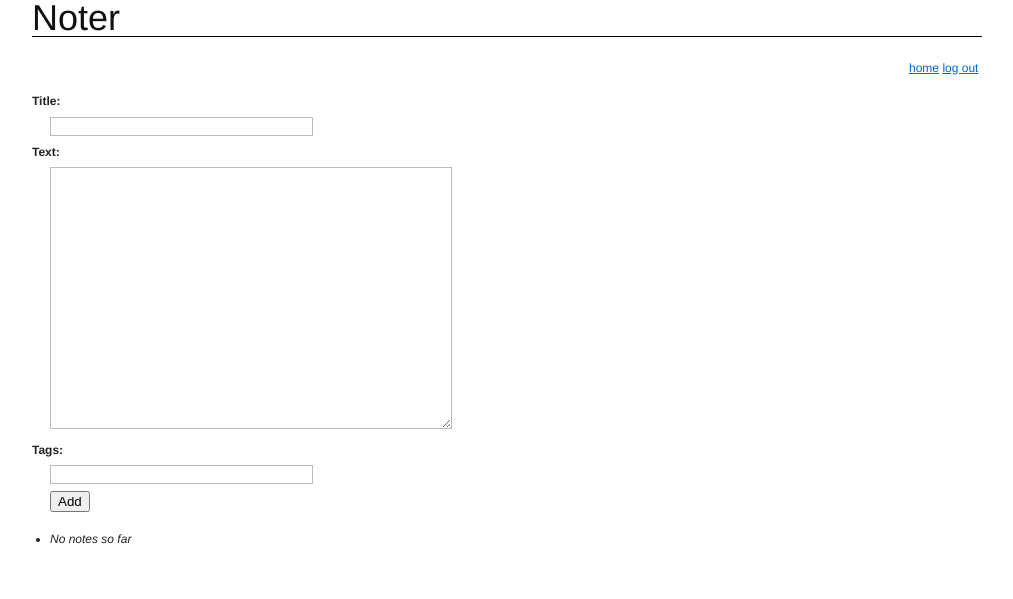
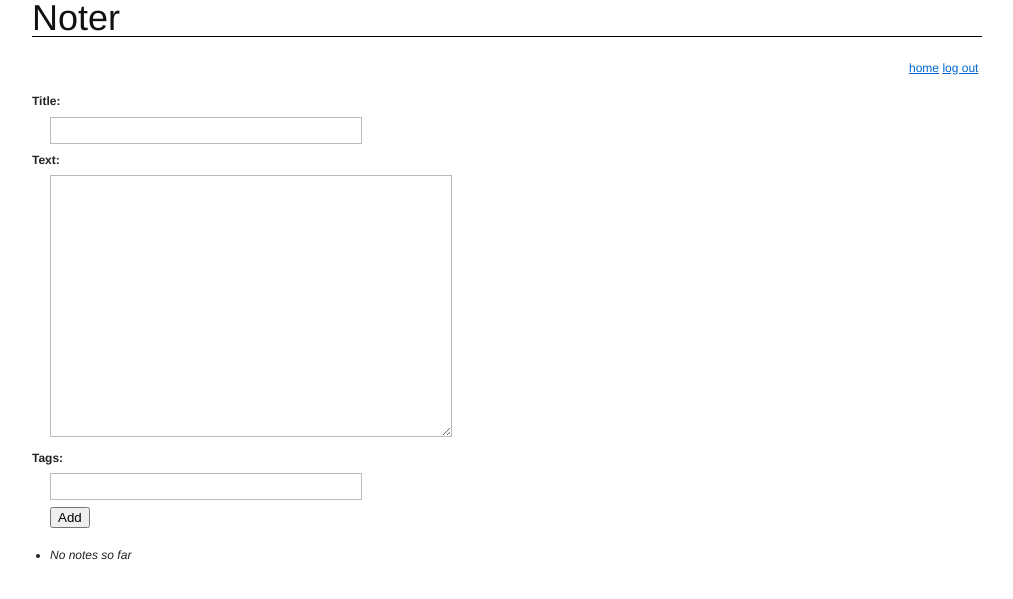
Before and after one commit to jmstaley/Noter, a Flask app: page / in a window 1280 px wide. Shown: the top 599 px of the page, without its empty margins (133-1146 px from the left). Run offline with Flask 2, Linux system fonts and the light colour scheme; the visitor is signed in with stand-in values (Sample User, id 1); data that the repository does not hold is empty.

Commit message:
add classes to inputs

```diff
--- a/templates/show_notes.html
+++ b/templates/show_notes.html
@@ -4,11 +4,11 @@
     <form action="{{ url_for('add_note') }}" method="post" class="add-entry">
       <dl>
         <dt>Title:</dt>
-        <dd><input type="text" size="30" name="title"></dd>
+        <dd><input type="text" size="30" name="title" class="text" /></dd>
         <dt>Text:</dt>
         <dd><textarea name="entry" rows="5" cols="40"></textarea></dd>
         <dt>Tags:</dt>
-        <dd><input type="text" size="30" name="tags"></dd>
+        <dd><input type="text" size="30" name="tags" class="text" /></dd>
         <dd><input type="submit" value="Add">
       </dl>
     </form>
```
